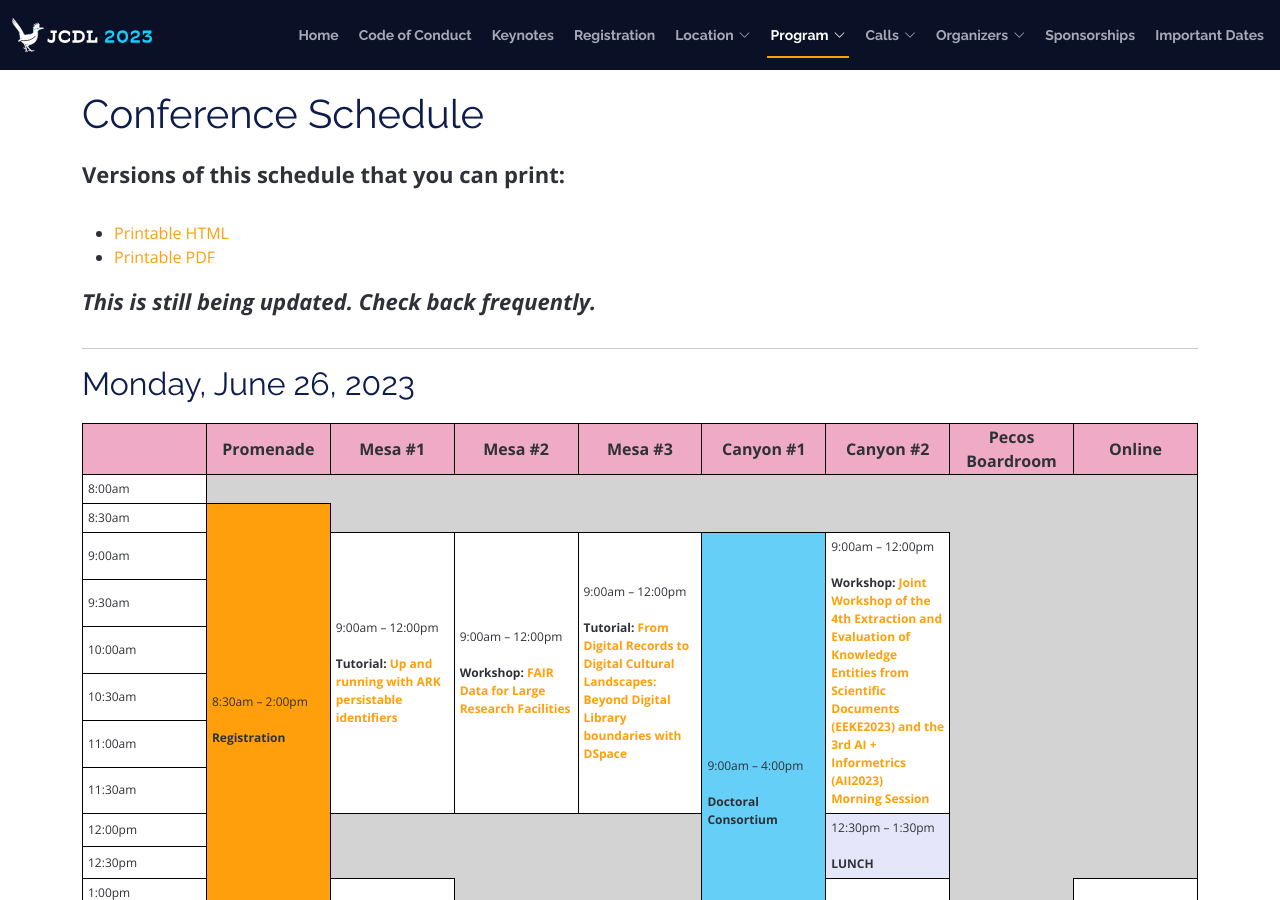
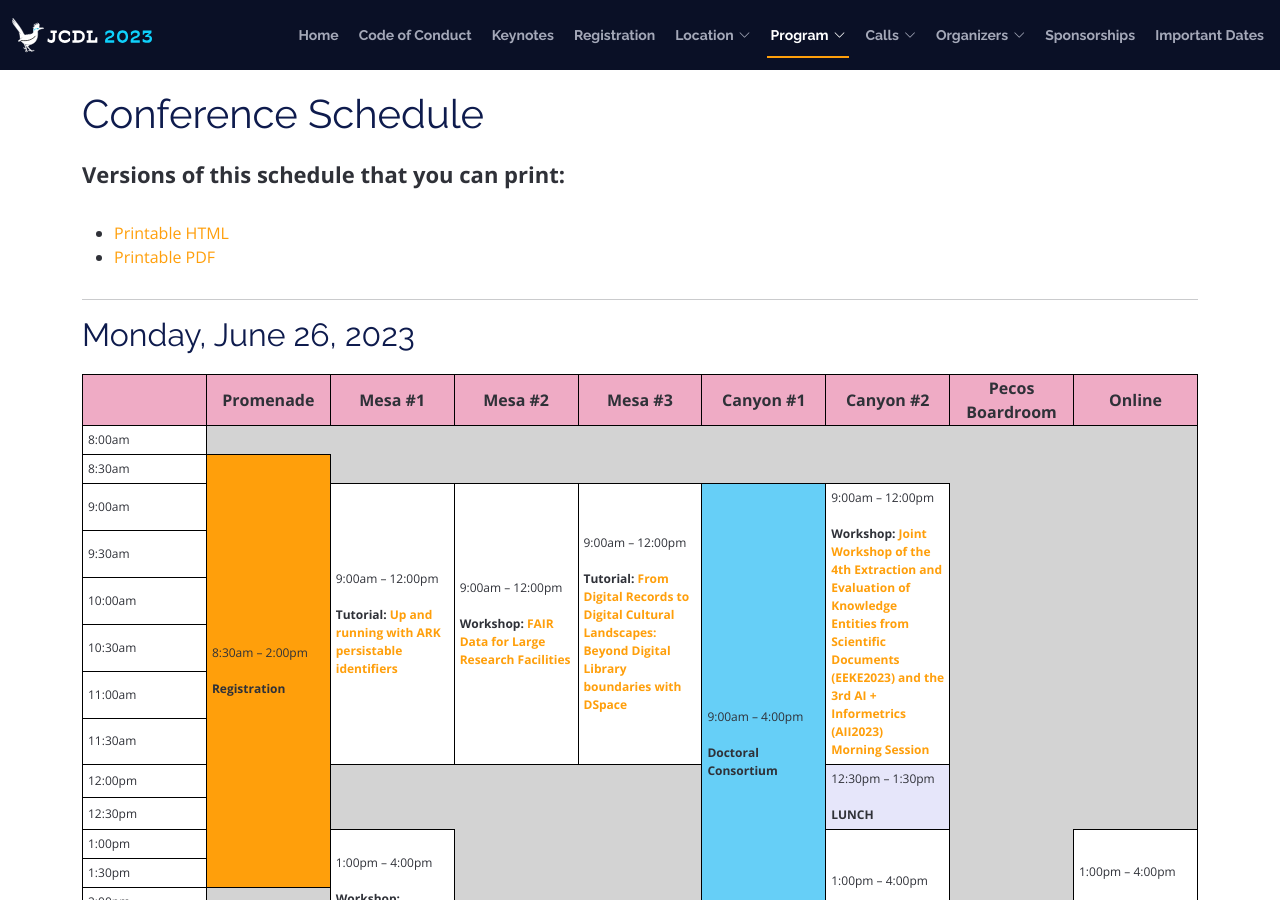
Before and after one commit to shawnmjones/JCDL2023-website-source, a Jekyll site: the page built from program.html, in a window 1280 px wide and 900 px high. Built offline with Jekyll 4.4.1, drawn with Linux system fonts in a browser that asks for light colours.

Commit message:
Removing notice about checking back frequently

```diff
--- a/program.html
+++ b/program.html
@@ -30,10 +30,6 @@ permalink: /program/schedule/
       <li><a href="{{ site.url }}/assets/downloads/schedule-printable.pdf">Printable PDF</a></li>
     </ul>
 
-    <p style="font-size: 22px; font-weight: 550; font-style: italic;"><strong>This is still being updated. Check back frequently.</strong></p>
-
-
-
     <p>
 
     {% include program-style.html %}
```
